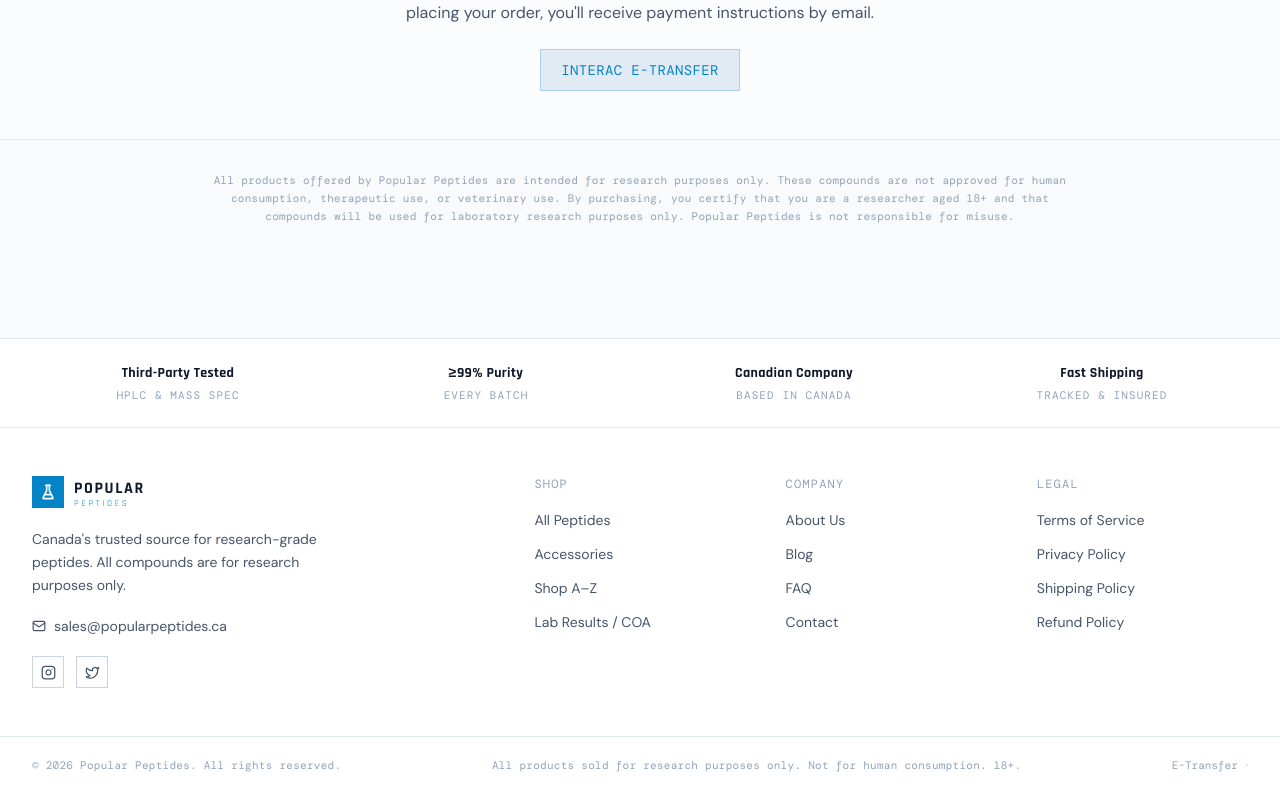
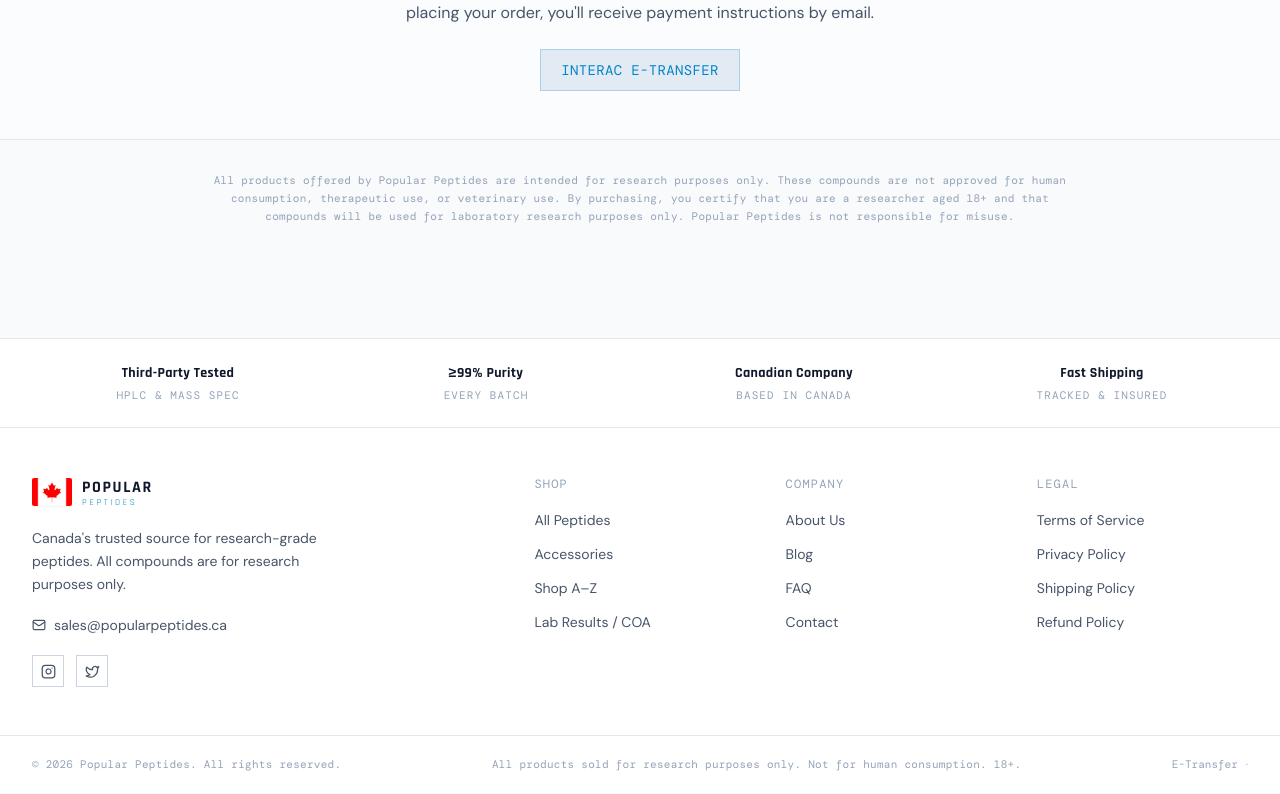
Before and after one commit to catoambassador-ops/popular-peptides, a Next.js app: page / in a window 1280 px wide. Shown: the part 2983-3777 px from the top of the page. Built offline with nearby package versions, Linux system fonts and the light colour scheme; a web font is replaced by a local one.

Commit message:
Update site

```diff
--- a/src/components/layout/Footer.tsx
+++ b/src/components/layout/Footer.tsx
@@ -1,5 +1,6 @@
 import Link from 'next/link'
-import { FlaskConical, Mail, Instagram, Twitter } from 'lucide-react'
+import Image from 'next/image'
+import { Mail, Instagram, Twitter } from 'lucide-react'
 
 const footerLinks = {
   Shop: [
@@ -55,8 +56,13 @@ export function Footer() {
           {/* Brand col */}
           <div className="md:col-span-2 space-y-5">
             <Link href="/" className="flex items-center gap-2.5">
-              <div className="w-8 h-8 bg-brand-cyan flex items-center justify-center">
-                <FlaskConical size={16} className="text-bg-primary" strokeWidth={2.5} />
+              <div className="w-10 h-7 relative overflow-hidden rounded-sm shadow-sm flex-shrink-0">
+                <Image
+                  src="/images/branding/canadaflag.jpg"
+                  alt="Canada flag"
+                  fill
+                  className="object-cover"
+                />
               </div>
               <div className="leading-none">
                 <div className="font-display text-base font-700 text-text-primary tracking-widest uppercase">POPULAR</div>
```
